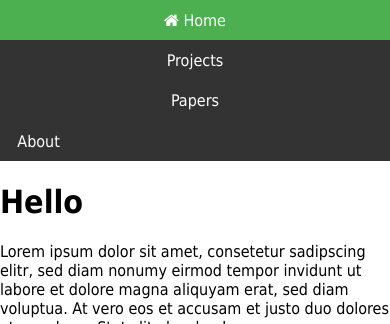
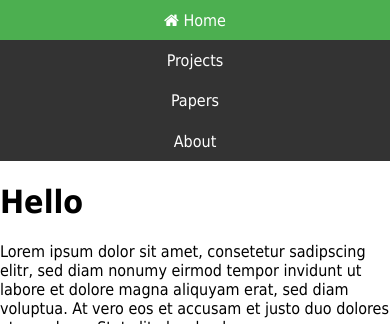
Before and after one commit to raphaelmenges/raphaelmenges.github.io, a Jekyll site: the page built from index.html, in a window 390 px wide. Shown: the top 324 px of the page. Built offline with Jekyll 4.4.1, drawn with Linux system fonts in a browser that asks for light colours.

Commit message:
About on mobile should be fixed now, again.

```diff
--- a/css/main.css
+++ b/css/main.css
@@ -59,6 +59,6 @@ body {
 		body { width: auto; }
 		.navbar { position: static ; width: 100%; }
     .navbar li {float: none;}
-		.navbar .about { float: left;}
+		.navbar .about { float: none; }
 		.content { padding-top: 0pt; }
 }
```
